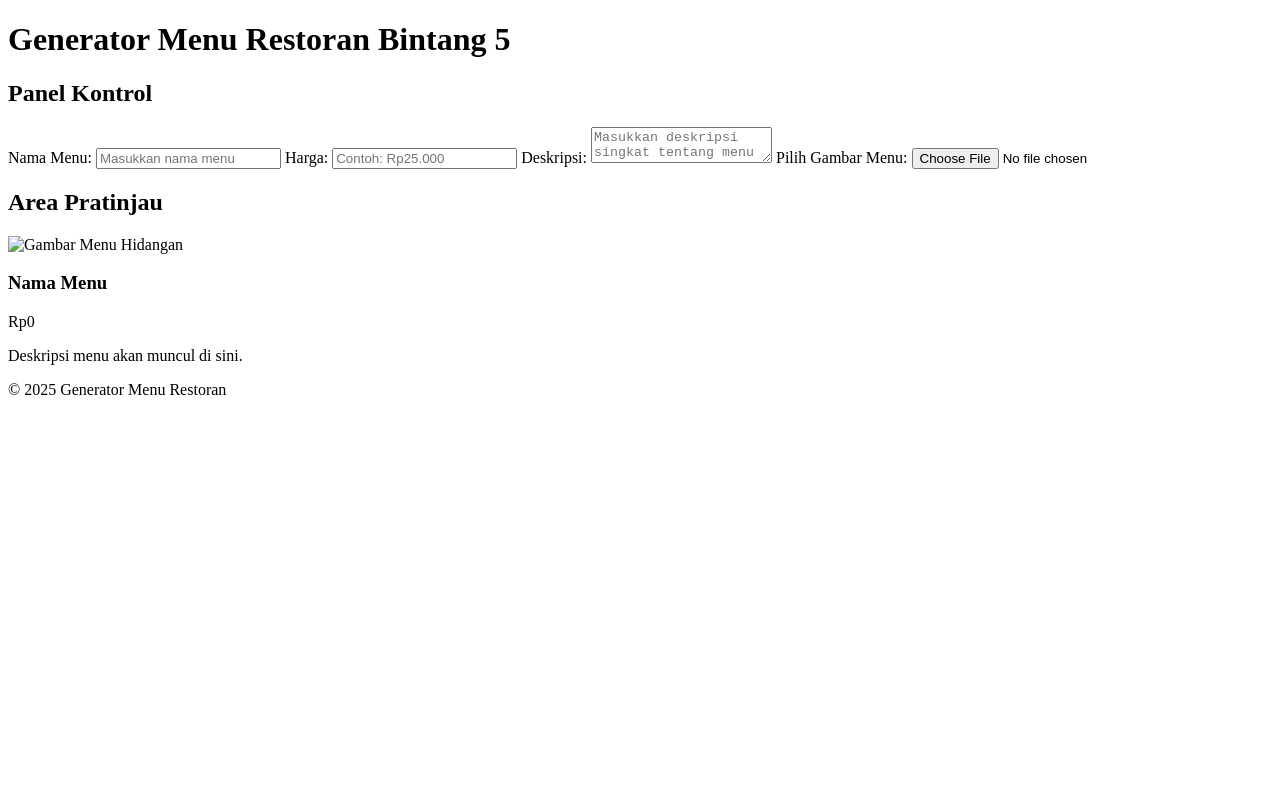
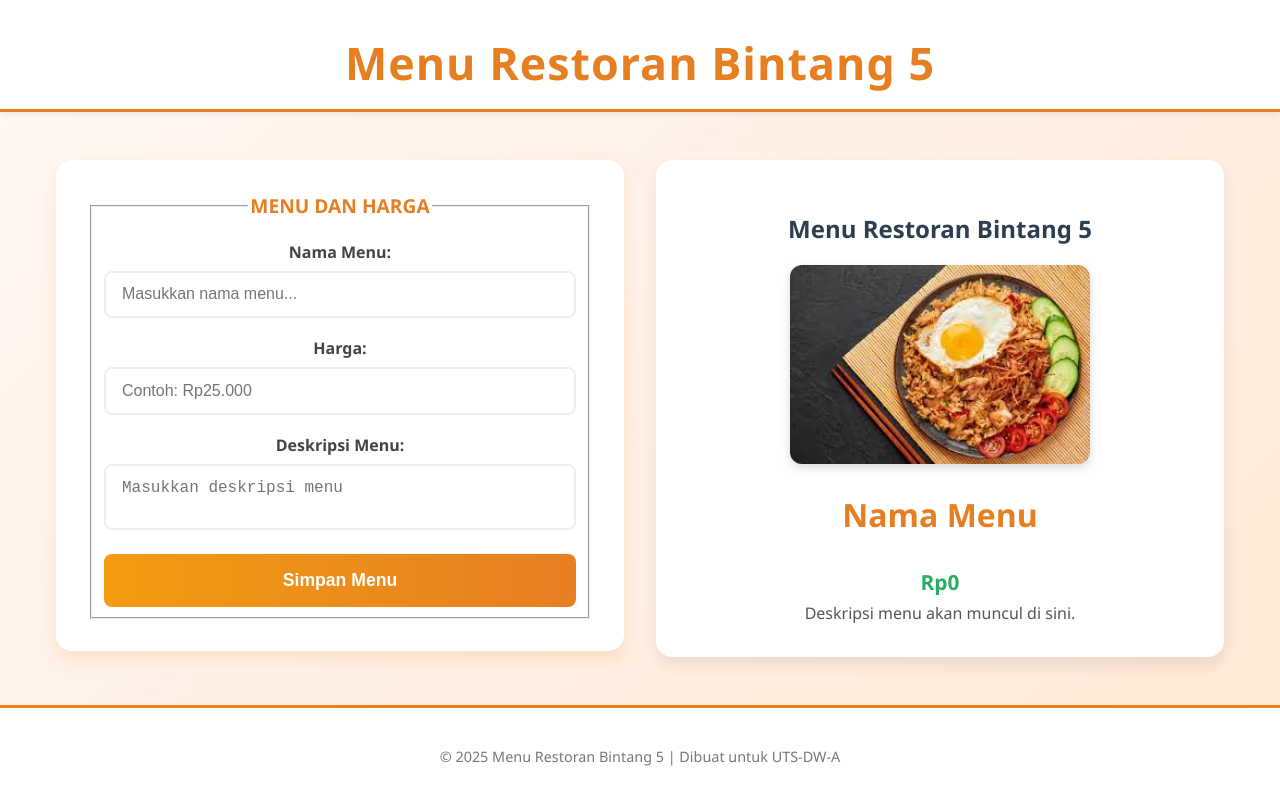
Before and after one commit to tegar4524070-beep/uts-dw-MuhammadTegarArianto-4524210070, a plain HTML site: page index.html in a window 1280 px wide. Drawn offline with Linux system fonts and the light colour scheme; a script that the page names is missing.

Commit message:
Add CSS layout

```diff
--- a/index.html
+++ b/index.html
@@ -1,49 +1,49 @@
 <!DOCTYPE html>
 <html lang="id">
 <head>
-  <meta charset="UTF-8">
-  <meta name="viewport" content="width=device-width, initial-scale=1.0">
-  <title>Generator Menu Restoran Bintang 5</title>
-  <link rel="stylesheet" href="style.css">
+  <meta charset="UTF-8" />
+  <meta name="viewport" content="width=device-width, initial-scale=1.0" />
+  <title>Menu Restoran Bintang 5</title>
+  <link rel="stylesheet" href="style.css" />
 </head>
 <body>
   <header>
-    <h1>Generator Menu Restoran Bintang 5</h1>
+    <h1>Menu Restoran Bintang 5</h1>
   </header>
 
-  <main>
-    <section class="panel-kontrol">
-      <h2>Panel Kontrol</h2>
-      <form action="/submit-recipe" method="post">
-        <label for="menu-nama">Nama Menu:</label>
-        <input type="text" id="menu-nama" placeholder="Masukkan nama menu" required>
+  <main class="main-container">
+    <section class="Masukkan Menu dan Harga">
+      <form id="menu-form" action="/submit-recipe" method="post">
+        <fieldset>
+          <legend>MENU DAN HARGA</legend>
 
-        <label for="menu-harga">Harga:</label>
-        <input type="text" id="menu-harga" placeholder="Contoh: Rp25.000" required>
+          <label for="menu-nama">Nama Menu:</label>
+          <input type="text" id="menu-nama" name="menu-nama" placeholder="Masukkan nama menu..." required />
 
-        <label for="menu-deskripsi">Deskripsi:</label>
-        <textarea id="menu-deskripsi" placeholder="Masukkan deskripsi singkat tentang menu" required></textarea>
+          <label for="menu-harga">Harga:</label>
+          <input type="text" id="menu-harga" name="menu-harga" placeholder="Contoh: Rp25.000" required />
 
-        <label for="menu-gambar">Pilih Gambar Menu:</label>
-        <input type="file" id="menu-gambar" accept="image/*">
+          <label for="menu-deskripsi">Deskripsi Menu:</label>
+          <textarea id="menu-deskripsi" name="menu-deskripsi" placeholder="Masukkan deskripsi menu" required></textarea>
+
+          <button type="submit">Simpan Menu</button>
+        </fieldset>
       </form>
     </section>
 
-    <section class="area-pratinjau">
-      <h2>Area Pratinjau</h2>
+    <article class="Menu-Bintang-5">
+      <h2>Menu Restoran Bintang 5</h2>
       <div class="preview-card">
-        <img id="preview-gambar" src="placeholder.jpg" alt="Gambar Menu Hidangan" width="300">
-        <h3 id="preview-nama" data-default="Nama Menu">Nama Menu</h3>
-        <p id="preview-harga" data-default="Rp0">Rp0</p>
-        <p id="preview-deskripsi" data-default="Deskripsi menu akan muncul di sini.">
-          Deskripsi menu akan muncul di sini.
-        </p>
+        <img id="preview-gambar" src="place.jpg" alt="Gambar hidangan utama resep" width="300" />
+        <h3 id="preview-nama">Nama Menu</h3>
+        <p id="preview-harga">Rp0</p>
+        <p id="preview-deskripsi">Deskripsi menu akan muncul di sini.</p>
       </div>
-    </section>
+    </article>
   </main>
 
   <footer>
-    <p>&copy; 2025 Generator Menu Restoran</p>
+    <p>© 2025 Menu Restoran Bintang 5 | Dibuat untuk UTS-DW-A</p>
   </footer>
 
   <script src="script.js"></script>
--- /dev/null
+++ b/style.css
@@ -0,0 +1,171 @@
+*,
+*::before,
+*::after {
+  box-sizing: border-box;
+}
+
+html {
+  font-size: 100%;
+  scroll-behavior: smooth;
+}
+
+body {
+  margin: 0;
+  font-family: "Poppins", "Segoe UI", Tahoma, Geneva, Verdana, sans-serif;
+  background: linear-gradient(135deg, #fff8f3, #ffe8d6);
+  color: #2c3e50;
+}
+
+header {
+  text-align: center;
+  padding: 2rem 1rem 1rem;
+  background: #fff;
+  box-shadow: 0 2px 6px rgba(0, 0, 0, 0.08);
+  border-bottom: 3px solid #e67e22;
+}
+
+header h1 {
+  margin: 0;
+  font-size: clamp(2rem, 4vw, 2.8rem);
+  color: #e67e22;
+  letter-spacing: 1px;
+  font-weight: 700;
+}
+
+.main-container {
+  display: grid;
+  grid-template-columns: 1fr;
+  gap: 2rem;
+  max-width: 1200px;
+  margin: 2rem auto;
+  padding: 1rem;
+  align-items: center;
+  justify-content: center;
+  text-align: center;
+}
+
+
+@media (min-width: 992px) {
+  .main-container {
+    grid-template-columns: 1fr 1fr;
+    align-items: start;
+  }
+}
+
+
+
+form {
+  background: #fff;
+  padding: 2rem;
+  border-radius: 16px;
+  box-shadow: 0 8px 16px rgba(230, 126, 34, 0.15);
+  transition: transform 0.2s ease;
+}
+
+legend {
+  font-weight: 700;
+  color: #e67e22;
+  margin-bottom: 1rem;
+  font-size: 1.2rem;
+}
+
+form label {
+  display: block;
+  margin-bottom: 0.5rem;
+  font-weight: 600;
+  color: #444;
+}
+
+form input[type="text"],
+form textarea {
+  width: 100%;
+  padding: 0.8rem 1rem;
+  margin-bottom: 1.2rem;
+  border: 2px solid #eee;
+  border-radius: 8px;
+  font-size: 1rem;
+  transition: all 0.2s ease;
+  resize: none;
+}
+
+form input:focus,
+form textarea:focus {
+  border-color: #e67e22;
+  box-shadow: 0 0 8px rgba(230, 126, 34, 0.3);
+  outline: none;
+}
+
+button {
+  width: 100%;
+  padding: 1rem;
+  background: linear-gradient(90deg, #f39c12, #e67e22);
+  color: white;
+  border: none;
+  border-radius: 8px;
+  font-size: 1.1rem;
+  font-weight: bold;
+  cursor: pointer;
+  transition: transform 0.2s ease, background 0.3s ease;
+}
+
+button:hover {
+  transform: scale(1.03);
+  background: linear-gradient(90deg, #e67e22, #d35400);
+}
+
+.Menu-Bintang-5{
+  background: #fff;
+  padding: 2rem;
+  border-radius: 16px;
+  box-shadow: 0 8px 16px rgba(0, 0, 0, 0.08);
+  text-align: center;
+  transition: all 0.2s ease-in-out;
+}
+
+.Menu-Bintang-5:hover {
+  box-shadow: 0 12px 20px rgba(0, 0, 0, 0.12);
+}
+
+.preview-card img {
+  max-width: 100%;
+  height: auto;
+  border-radius: 12px;
+  margin-bottom: 1rem;
+  box-shadow: 0 4px 10px rgba(0, 0, 0, 0.15);
+  transition: transform 0.3s ease;
+}
+
+.preview-card img:hover {
+  transform: scale(1.02);
+}
+
+#preview-nama {
+  font-size: clamp(1.5rem, 3vw, 2rem);
+  color: #e67e22;
+  font-weight: 700;
+  margin-top: 0.5rem;
+}
+
+#preview-harga {
+  font-size: 1.3rem;
+  color: #27ae60;
+  font-weight: 600;
+  margin: 0.3rem 0;
+}
+
+#preview-deskripsi {
+  font-size: 1rem;
+  color: #555;
+  max-width: 80%;
+  margin: 0 auto;
+  line-height: 1.5rem;
+}
+
+footer {
+  text-align: center;
+  padding: 1.5rem;
+  background: #fff;
+  color: #777;
+  font-size: 0.9rem;
+  border-top: 3px solid #e67e22;
+}
```
Also changed, not shown: place.jpg (added), 1 other file.
